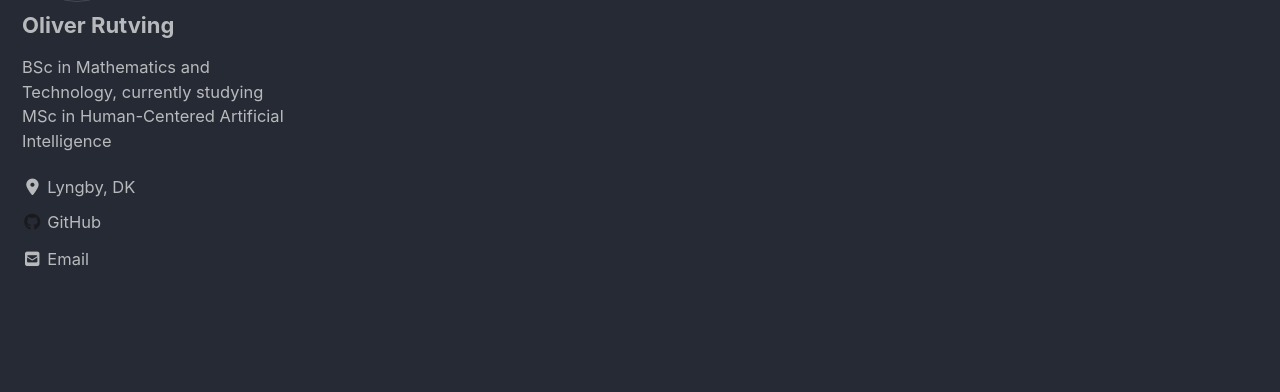
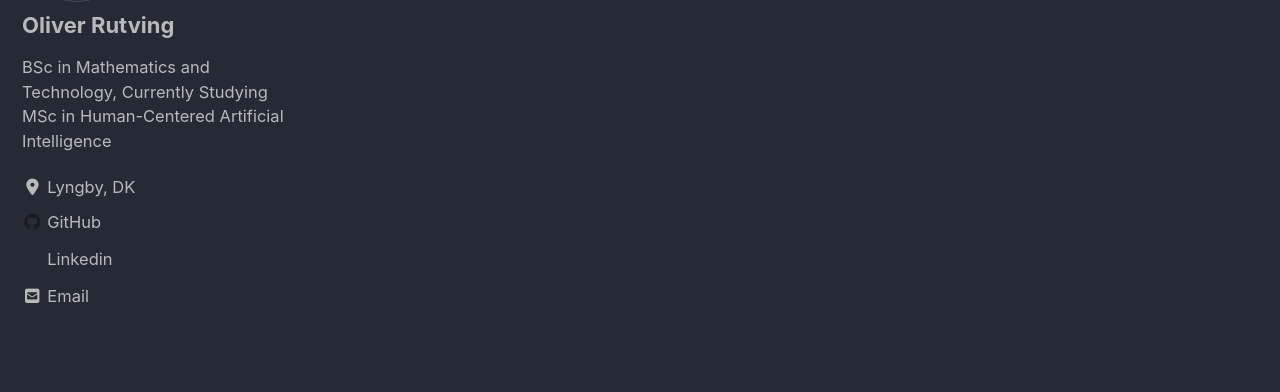
Before and after one commit to oliv2079/oliv2079.github.io, a Jekyll site: the page built from index.html, in a window 1280 px wide. Shown: the part 219-611 px from the top of the page. Built offline with Jekyll 4.4.1, drawn with Linux system fonts in a browser that asks for light colours; cached includes are drawn as plain includes; nearby versions of some CDN libraries; the list of posts is cut into pages by our own code.

Commit message:
Update _config.yml

```diff
--- a/_config.yml
+++ b/_config.yml
@@ -109,7 +109,7 @@
 author:
   name             : "Oliver Rutving"
   avatar           : "https://raw.githubusercontent.com/oliv2079/oliv2079.github.io/master/pp.png"
-  bio              : "BSc in Mathematics and Technology, currently studying MSc in Human-Centered Artificial Intelligence "
+  bio              : "BSc in Mathematics and Technology, Currently Studying MSc in Human-Centered Artificial Intelligence "
   location         : "Lyngby, DK"
   email            : "doocmail@gmail.com"
   links:
@@ -131,6 +131,9 @@
     - label: "Instagram"
       icon: "fab fa-fw fa-instagram"
       # url: "https://instagram.com/"
+    - label: "Linkedin"
+      icon: "fab fa-fw fa-Linkedin"
+      url: "https://www.linkedin.com/in/oliver-rutving-61325813b/"
 
 # Site Footer
 footer:
```
